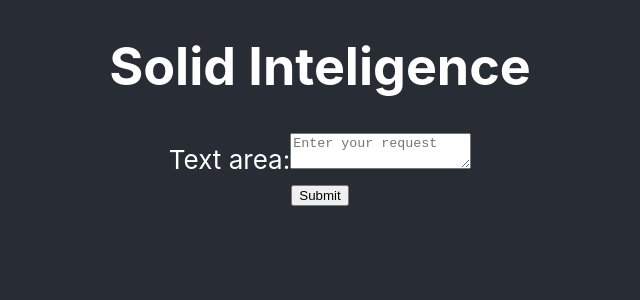
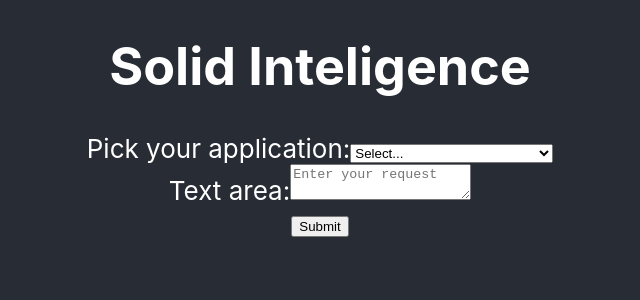
Before and after one commit to RomanMedvedev91/solid-intelligence, a React (Create React App) app: page / in a window 1280 px wide. Shown: the top 300 px of the page, without its empty margins (320-960 px from the left). Built offline with nearby package versions, Linux system fonts and the light colour scheme.

Commit message:
add selectApplicatio component, implement select application with prewritten textarea for reqest

```diff
--- a/src/components/Form/Form.jsx
+++ b/src/components/Form/Form.jsx
@@ -2,11 +2,11 @@ import { useEffect, useState } from 'react';
 import './Form.css';
 import Button from '../Button/Button';
 import Responses from '../Response/Response';
+import SelectAplication from '../SelectApplication/SelectAplication';
 
 import getData from '../../utilities/requestController';
 
 const data = {
-  // prompt: "Write a poem about a dog wearing skis",
   prompt: '',
   temperature: 0.5,
   max_tokens: 64,
@@ -20,6 +20,7 @@ const Form = () => {
   const [responses, setResponse] = useState(JSON.parse(localStorage.getItem('responses')) || []);
   const [prompts, setPropmts] = useState(JSON.parse(localStorage.getItem('prompts')) || []);
   const [currentPrompt, setCurentPropmt] = useState('');
+  const [currentApplication, setCurrentApplication] = useState('');
 
   async function postRequest() {
     if (currentPrompt === '') {
@@ -28,7 +29,9 @@ const Form = () => {
     }
 
     setError('');
-    data.prompt = currentPrompt;
+    data.prompt = currentApplication + currentPrompt;
+    console.log(data.prompt);
+    console.log('2d', data.prompt);
     const res = await getData(data);
     setPropmts([currentPrompt, ...prompts]);
     setResponse([res, ...responses]);
@@ -48,8 +51,22 @@ const Form = () => {
     setPropmts([]);
     setResponse([]);
   };
+
+  const handleChangeApplication = (e) => {
+    console.log(e.target.value);
+    setCurrentApplication(e.target.value);
+    setCurentPropmt(e.target.value);
+  };
+
   return (
     <main>
+      <label>
+        Pick your application:
+        <SelectAplication
+          currentApplication={currentApplication}
+          onChange={handleChangeApplication}
+        />
+      </label>
       <form autoComplete="off" onSubmit={(e) => e.preventDefault()}>
         <label>
           Text area:
@@ -64,7 +81,6 @@ const Form = () => {
       </form>
       {error ? <div>{error}</div> : ''}
       <Button onSubmit={(event) => event.preventDefault()} onClick={postRequest} />
-      {/* {(!prompts && !responses) ? } */}
       <Responses
         responses={responses}
         prompts={prompts}
--- /dev/null
+++ b/src/components/SelectApplication/SelectAplication.jsx
@@ -0,0 +1,40 @@
+// import Select from 'react-select';
+
+const options = [
+  {
+    label: 'Select...',
+    value: '',
+    disabled: true
+  },
+  {
+    label: 'Text to command',
+    value: 'Convert this text to a programmatic command:\n\n'
+  },
+  {
+    label: 'Grammatical Standard English',
+    value: 'Correct this to standard English:\n\n'
+  },
+  {
+    label: 'English to other languages',
+    value: 'Translate this into 1. French, 2. China and 3. Spain:\n\n'
+  },
+  {
+    label: 'Analogy maker',
+    value: 'Create an analogy for this phrase:\n\n'
+  }
+];
+
+const SelectAplication = (props) => {
+  const { currentApplication, onChange } = props;
+  return (
+    <select value={currentApplication} onChange={onChange}>
+      {options.map((option) => (
+        <option key={option.value} value={option.value} disabled={option.disabled}>
+          {option.label}
+        </option>
+      ))}
+    </select>
+  );
+};
+
+export default SelectAplication;
```
